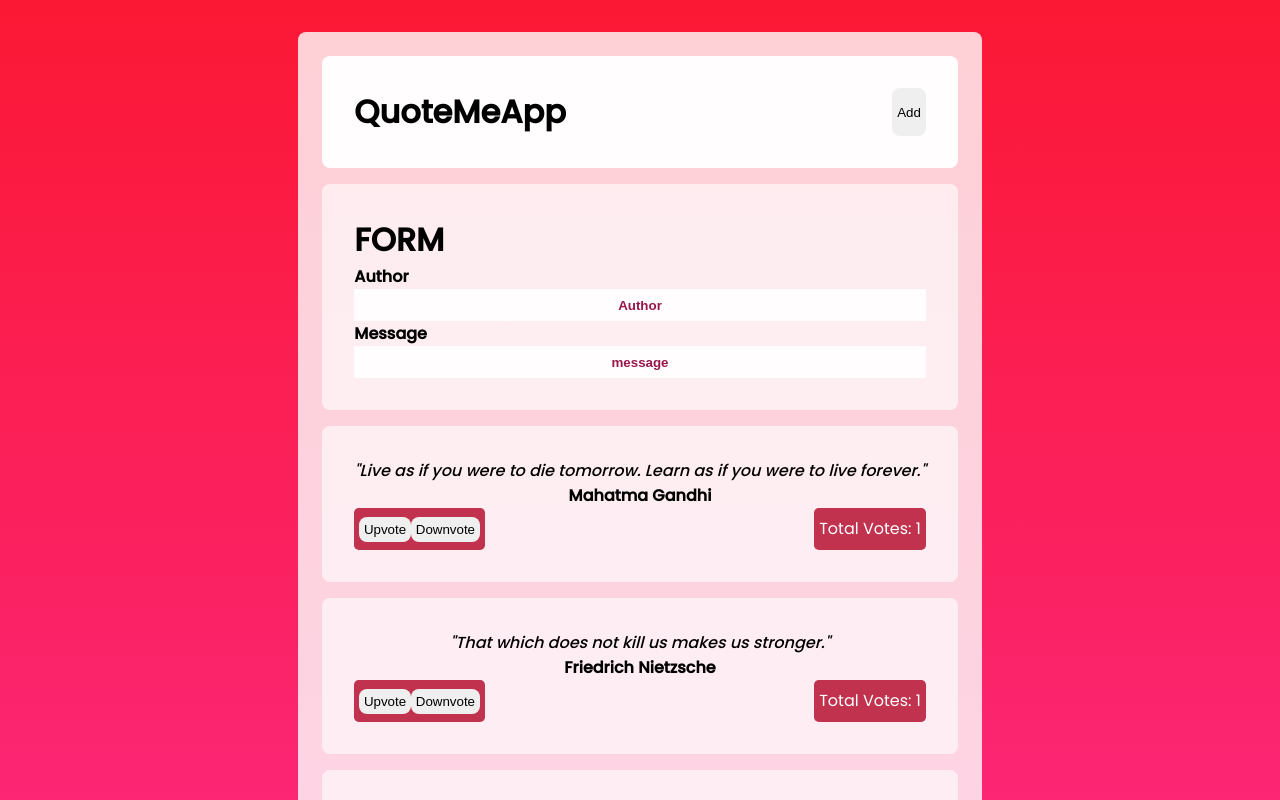
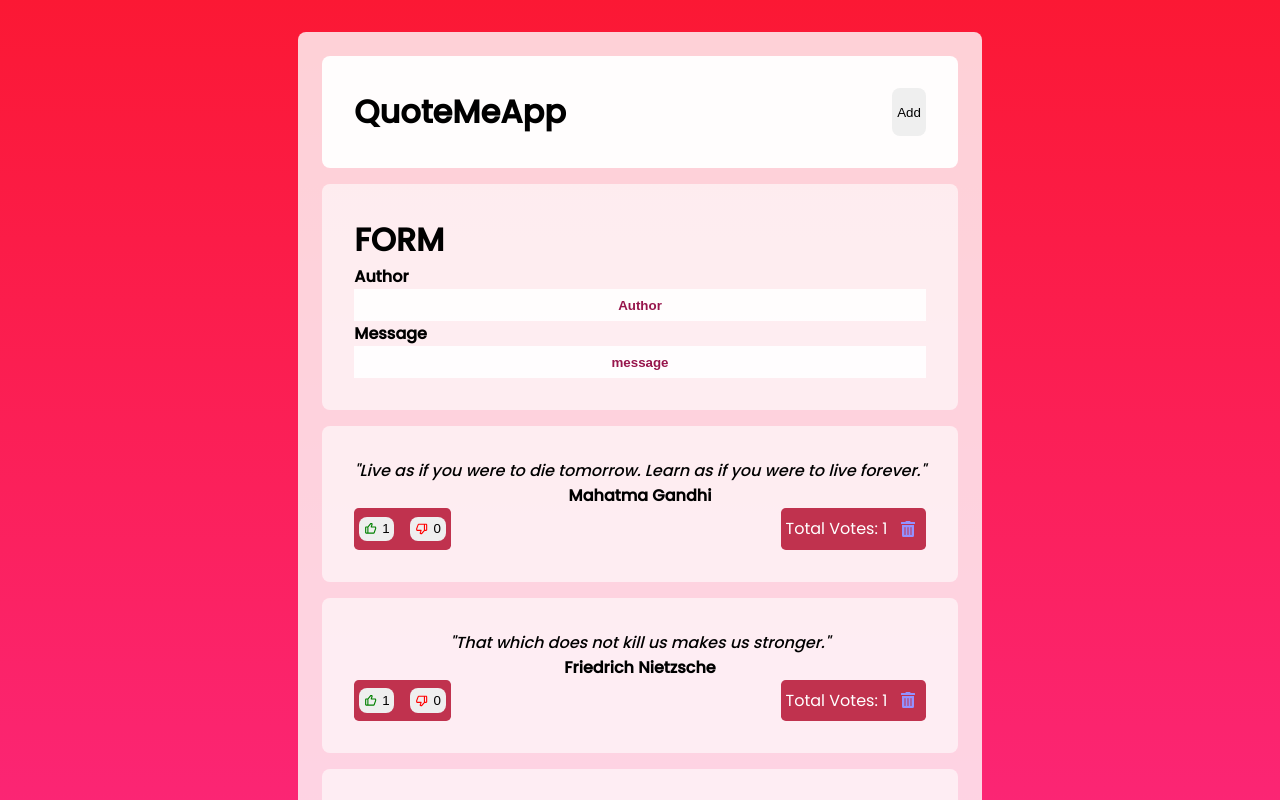
Before and after one commit to LemmyMwaura/react-quotes, a React (Create React App) app: page / in a window 1280 px wide. Shown: the top 800 px of the page. Built offline with nearby package versions, Linux system fonts and the light colour scheme.

Commit message:
Icons update + style update

```diff
--- a/package.json
+++ b/package.json
@@ -8,6 +8,7 @@
     "@testing-library/user-event": "^13.5.0",
     "react": "^18.1.0",
     "react-dom": "^18.1.0",
+    "react-icons": "^4.3.1",
     "react-scripts": "5.0.1",
     "uuid": "^8.3.2",
     "web-vitals": "^2.1.4"
--- a/src/components/Quote.jsx
+++ b/src/components/Quote.jsx
@@ -1,6 +1,12 @@
 import React from 'react';
+import { useState } from 'react';
+import { BiLike, BiDislike} from 'react-icons/bi';
+import { FaTrashAlt } from 'react-icons/fa';
 
 export default function Quote({message, author}) {
+  const [upvote, setUpvote] = useState(1)
+  const [downvote, setDownvote] = useState(0)
+
   return (
     <>
       <div className="quote">
@@ -10,10 +16,24 @@ export default function Quote({message, author}) {
         <h1 className="author">{author}</h1>
         <div className="footer">
           <div className="like">
-            <button className="btn">Upvote</button>
-            <button className="btn">Downvote</button>
+            <button
+              className="btn like-btn"
+              onClick={() => { setUpvote(prevUpvote => prevUpvote + 1) }}
+              ><BiLike color='green'/><span>{ upvote }</span>
+            </button>
+            <button
+              className="btn like-btn"
+              onClick={() => { setDownvote(prevDownvote => prevDownvote + 1) }}
+              ><BiDislike color='red'/><span>{ downvote }</span>
+            </button>
           </div>
-          <div className="total">Total Votes: {1}</div>
+          <div
+            className="total"
+            > <span>Total Votes: {upvote + downvote}</span>
+              <button className='btn delete-btn'>
+                <FaTrashAlt color='#9391ff' size="1rem"/>
+              </button>
+          </div>
         </div>
       </div>
     </>
--- a/src/styles/quote.css
+++ b/src/styles/quote.css
@@ -20,8 +20,32 @@
 }
 
 .like,.total{
+  display: flex;
+  align-items: center;
+  gap: 1rem;
   padding: 0.5rem 0.3rem;
   border-radius: 0.3rem;
   background-color: #c0324e;
   color: rgba(255,255,255,1);
 }
+
+.total{
+  gap: 0.5rem;
+}
+
+.btn{
+  display: flex;
+  align-items: center;
+  justify-content: center;
+}
+
+.like-btn{
+  display: flex;
+  align-items: center;
+  gap: 5px;
+  font-weight: 500;
+}
+
+.delete-btn{
+  background: none;
+}
```
Also changed, not shown: 1 other file (tests, documents, lock files or other folders).
